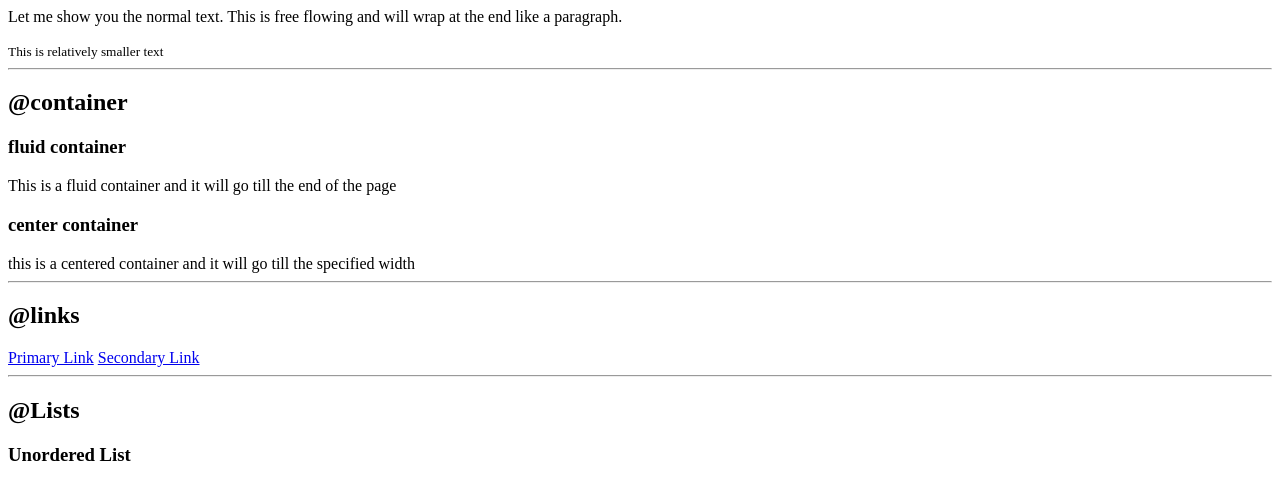
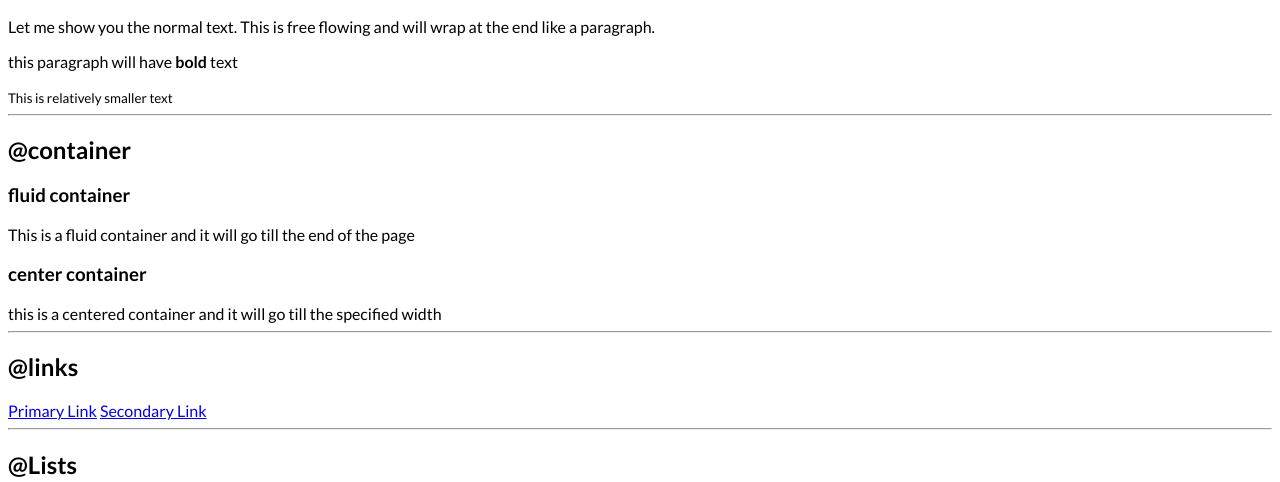
Before and after one commit to NikhilPrasad0497/Nikhil-Portfolio, a plain HTML site: page index.html in a window 1280 px wide. Shown: the part 282-764 px from the top of the page. Drawn offline with Linux system fonts and the light colour scheme.

Commit message:
css: adding styles.css

```diff
--- a/index.html
+++ b/index.html
@@ -4,6 +4,7 @@
 <head>
     <meta charset="UTF-8">
     <meta name="viewport" content="width=device-width, initial-scale=1.0">
+    <link rel="stylesheet" href="styles.css">
     <title>Component Library</title>
 </head>
 
@@ -18,6 +19,7 @@
     <h1>This is the biggest Heading</h1>
     <h2>This is the second biggest Heading</h2>
     <p>Let me show you the normal text. This is free flowing and will wrap at the end like a paragraph.</p>
+    <p>this paragraph will have <strong>bold</strong> text</p>
     <small>This is relatively smaller text</small>
 
     <hr>
--- /dev/null
+++ b/styles.css
@@ -0,0 +1,5 @@
+@import url('https://fonts.googleapis.com/css2?family=Lato:wght@400;700&display=swap');
+
+body{
+    font-family: 'Lato', sans-serif;
+}
```
